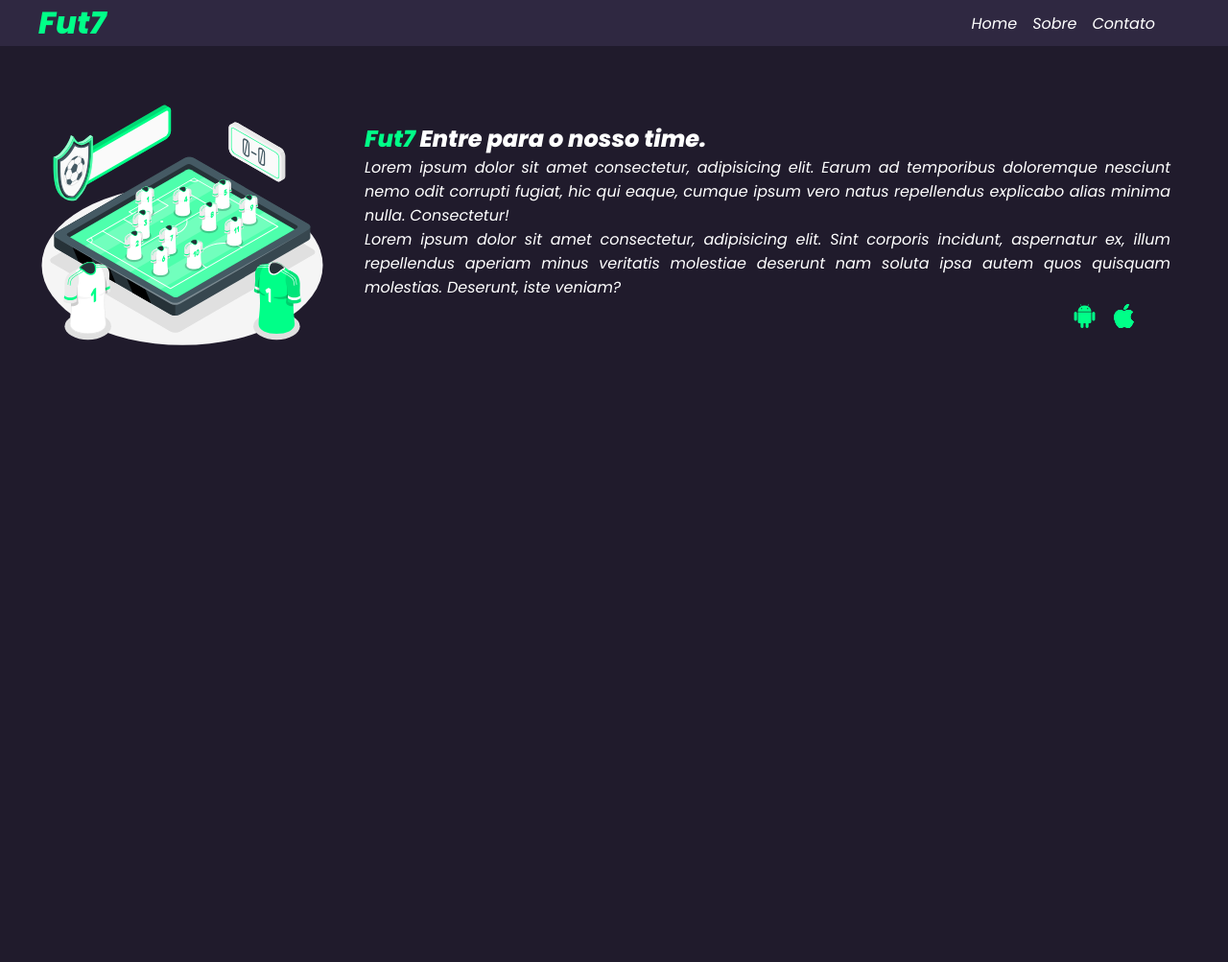
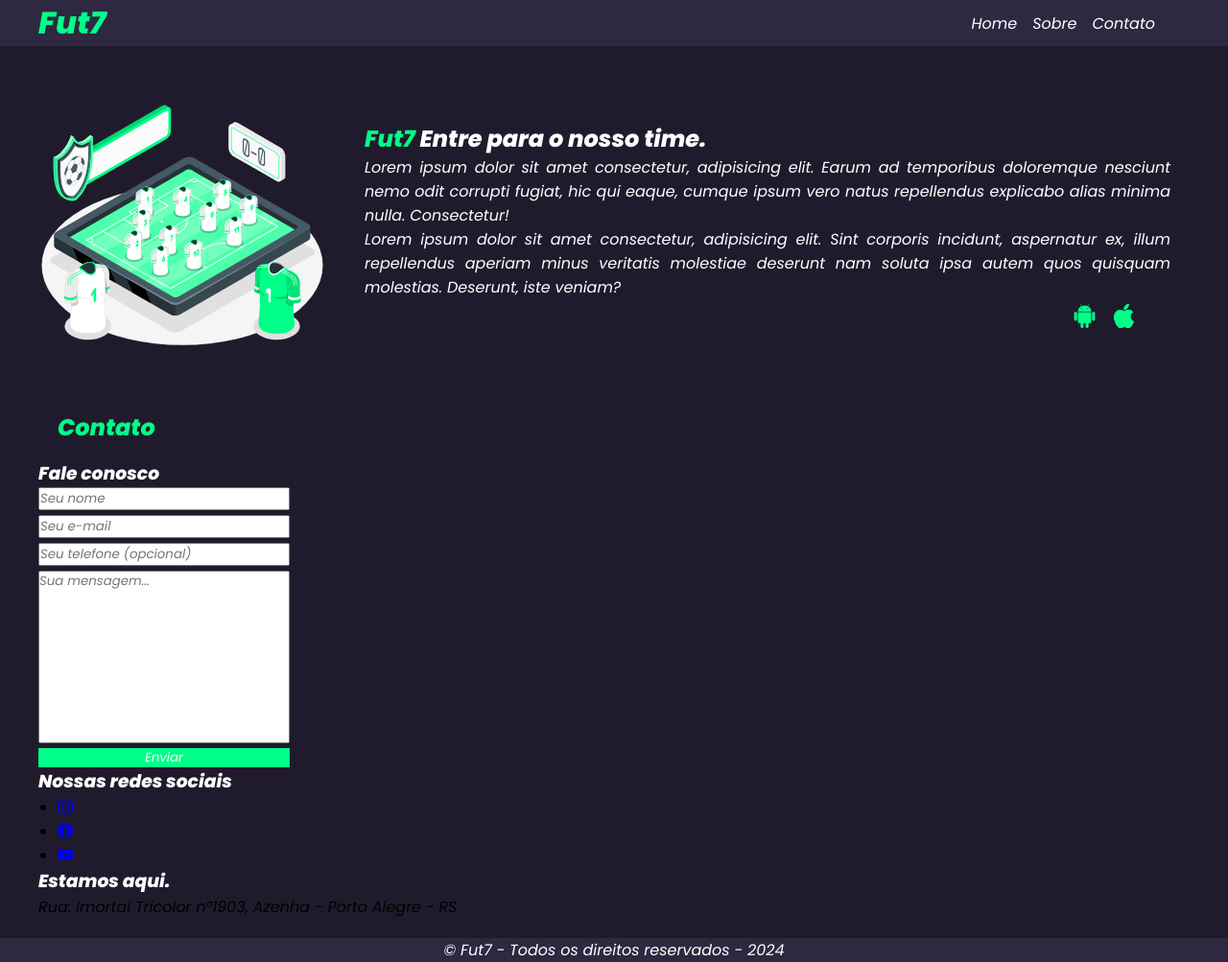
Before and after one commit to vini-j-pereira/EBAC-ex-modulo-05, a plain HTML site: page index.html in a window 1280 px wide. Shown: the whole page at 96% size. Before the commit the page ends 800 px from the top, so only its background shows below. Drawn offline with nearby package versions, Linux system fonts and the light colour scheme.

Commit message:
Commit sections

```diff
--- a/index.html
+++ b/index.html
@@ -41,6 +41,46 @@
             </div>
         </div>
     </section>
+    <section id="contact">
+        <div class="container-contact">
+            <h2><span>Contato</span></h2>
+            <div class="contact-methods">
+                <h3>Fale conosco</h3>
+                <form>
+                    <input type="text" placeholder="Seu nome" required>
+                    <input type="email" placeholder="Seu e-mail" required>
+                    <input type="tel" placeholder="Seu telefone (opcional)">
+                    <textarea placeholder="Sua mensagem..." required></textarea>
+                    <button type="submit">Enviar</button>
+                </form>
+            </div>
+            <h3>Nossas redes sociais</h3>
+            <ul class="social-links">
+                <li>
+                    <a href="#"><i class="bi bi-instagram"></i></a>
+                </li>
+                <li>
+                    <a href="#"><i class="bi bi-facebook"></i></a>
+                </li>
+                <li>
+                    <a href="#"><i class="bi bi-youtube"></i></a>
+                </li>
+            </ul>
+            <div>
+                <h3>Estamos aqui.</h3>
+                <p>
+                    Rua: Imortal Tricolor n°1903, Azenha - Porto Alegre - RS
+                </p>
+            </div>
+        </div>
+    </section>
+    <footer>
+        <div class="container">
+            <p>
+                &copy; Fut7 - Todos os direitos reservados - 2024
+            </p>
+        </div>
+    </footer>
 
 </body>
 </html>
--- a/style.css
+++ b/style.css
@@ -93,3 +93,52 @@ ul li i{
 ul li i:hover{
     transform: scale(1.3);
 }
+
+#contact .container-contact{
+    display: block;
+    margin: 20px 40px;
+}
+
+.contact-methods{
+    display: flex;
+    align-items: start;
+    justify-content: flex-start;
+    flex-direction: column;
+    margin-top: 16px;
+}
+
+form{
+    display: flex;
+    flex-direction: column;
+    gap: 5px;
+}
+
+input:focus, textarea:focus{
+    outline-color: #2f2841;
+}
+
+form button{
+    color: #fff;
+    background-color: #00ff88;
+    border: none;
+    cursor: pointer;
+}
+
+form textarea{
+    resize: none;
+    height: 180px;
+}
+
+h3{
+    color: #fff;
+}
+
+footer{
+    background-color: #2f2841;
+}
+
+footer p{
+    color: #fff;
+    display: flex;
+    justify-content: center;
+}
```
